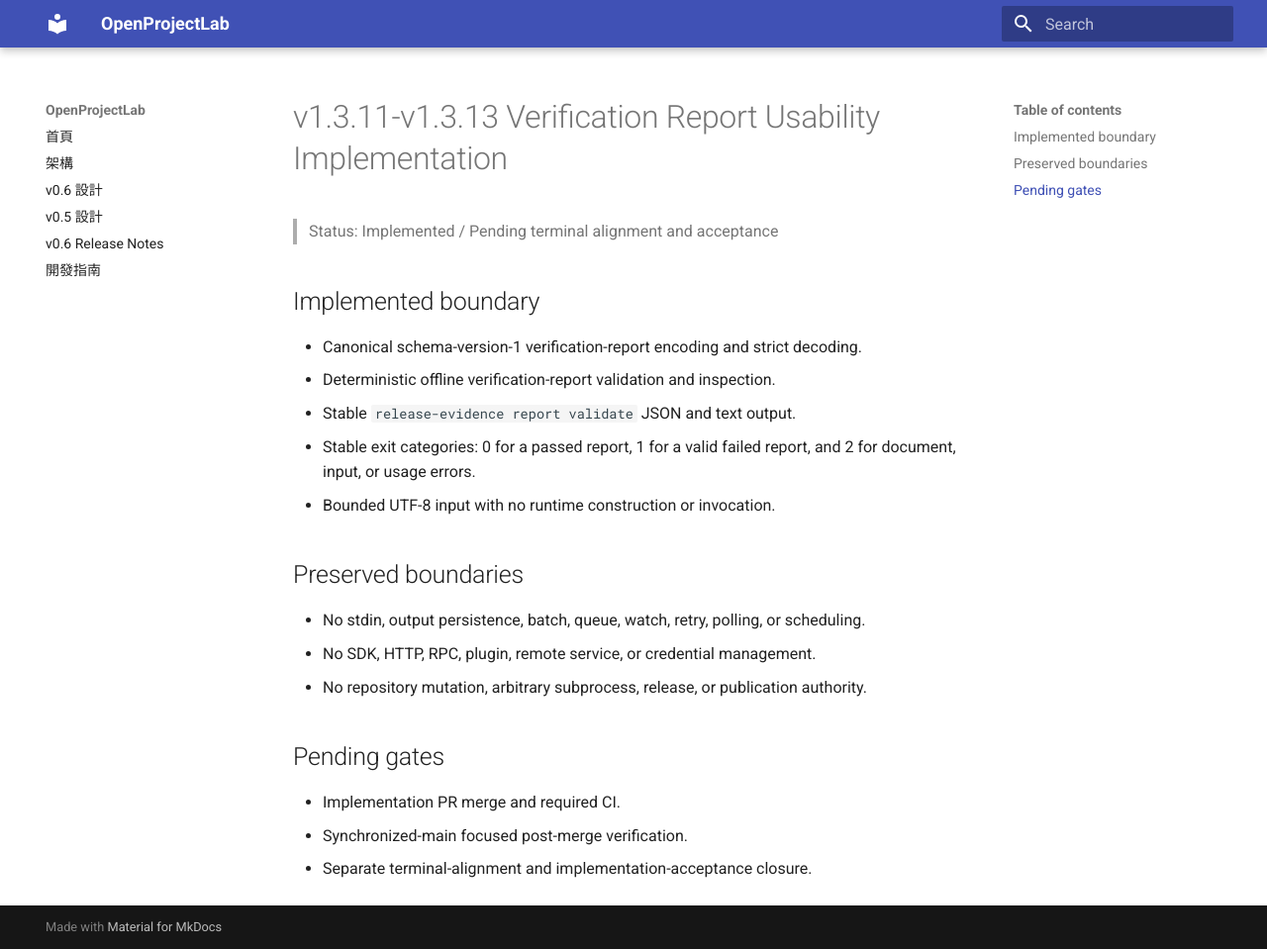
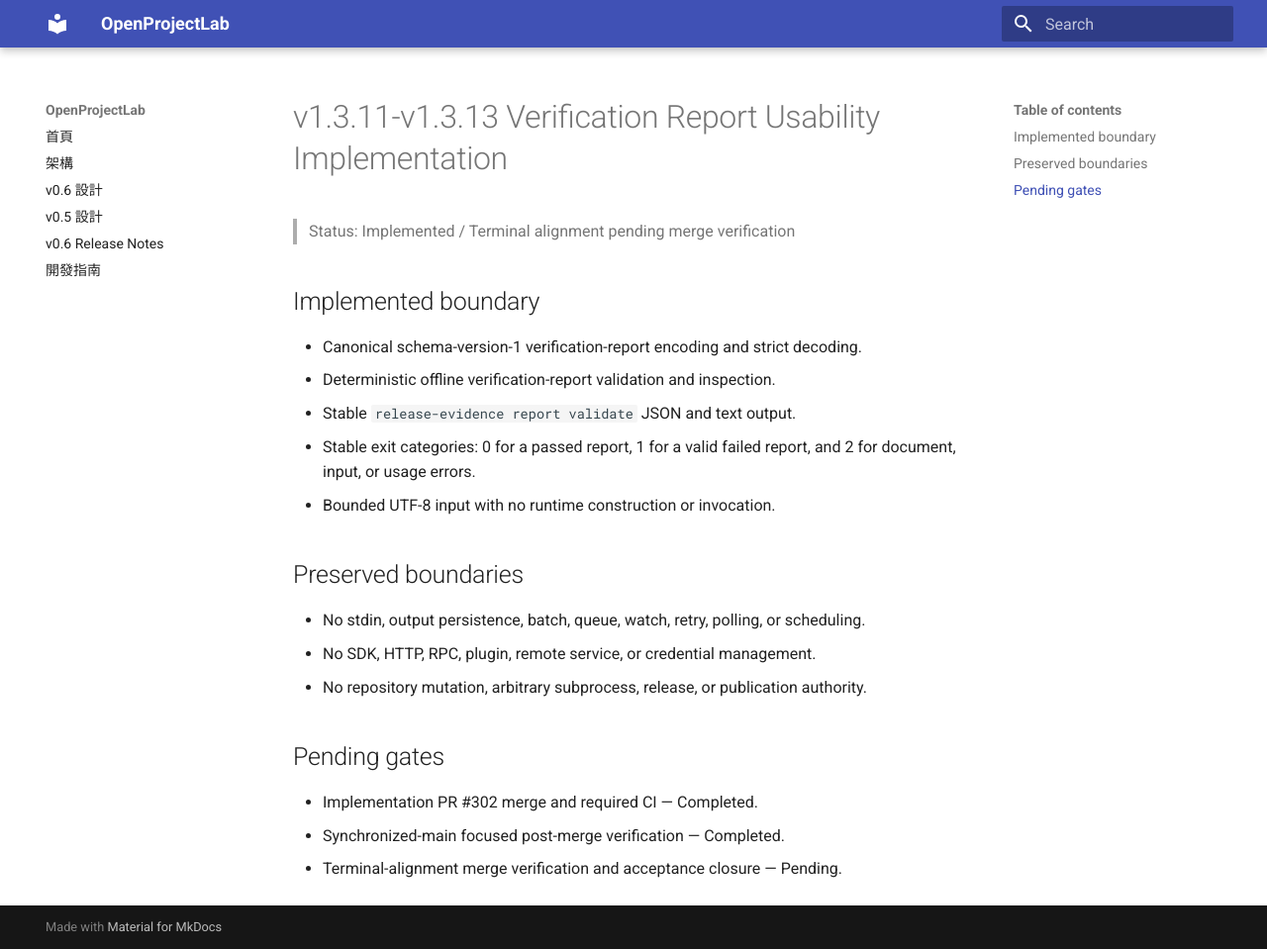
Before and after one commit to khwang1964/OpenProjectLab, an MkDocs documentation site: the page built from docs/releases/v1.3.11-v1.3.13-verification-report-usability-implementation.md, in a window 1280 px wide and 959 px high. Shown: the whole window at 99% size. Built offline with MkDocs 1.6.1 and Material for MkDocs 9.7.7, drawn with Linux system fonts in a browser that asks for light colours.

Commit message:
docs: align verification report usability implementation (#303)

```diff
--- a/docs/releases/v1.3.11-v1.3.13-verification-report-usability-implementation.md
+++ b/docs/releases/v1.3.11-v1.3.13-verification-report-usability-implementation.md
@@ -1,6 +1,6 @@
 # v1.3.11-v1.3.13 Verification Report Usability Implementation
 
-> Status: Implemented / Pending terminal alignment and acceptance
+> Status: Implemented / Terminal alignment pending merge verification
 
 ## Implemented boundary
 
@@ -19,6 +19,6 @@
 
 ## Pending gates
 
-- Implementation PR merge and required CI.
-- Synchronized-main focused post-merge verification.
-- Separate terminal-alignment and implementation-acceptance closure.
+- Implementation PR #302 merge and required CI — Completed.
+- Synchronized-main focused post-merge verification — Completed.
+- Terminal-alignment merge verification and acceptance closure — Pending.
```
Also changed, not shown: CHANGELOG.md (+4 -0 lines), docs/HISTORY.md (+4 -0 lines), docs/architecture/verification-report-usability.md (+9 -0 lines), docs/releases/v1.3.11-v1.3.13-verification-report-usability-terminal-alignment.md (added, +23 -0 lines), docs/roadmap.md (+4 -0 lines), 2 other files.
